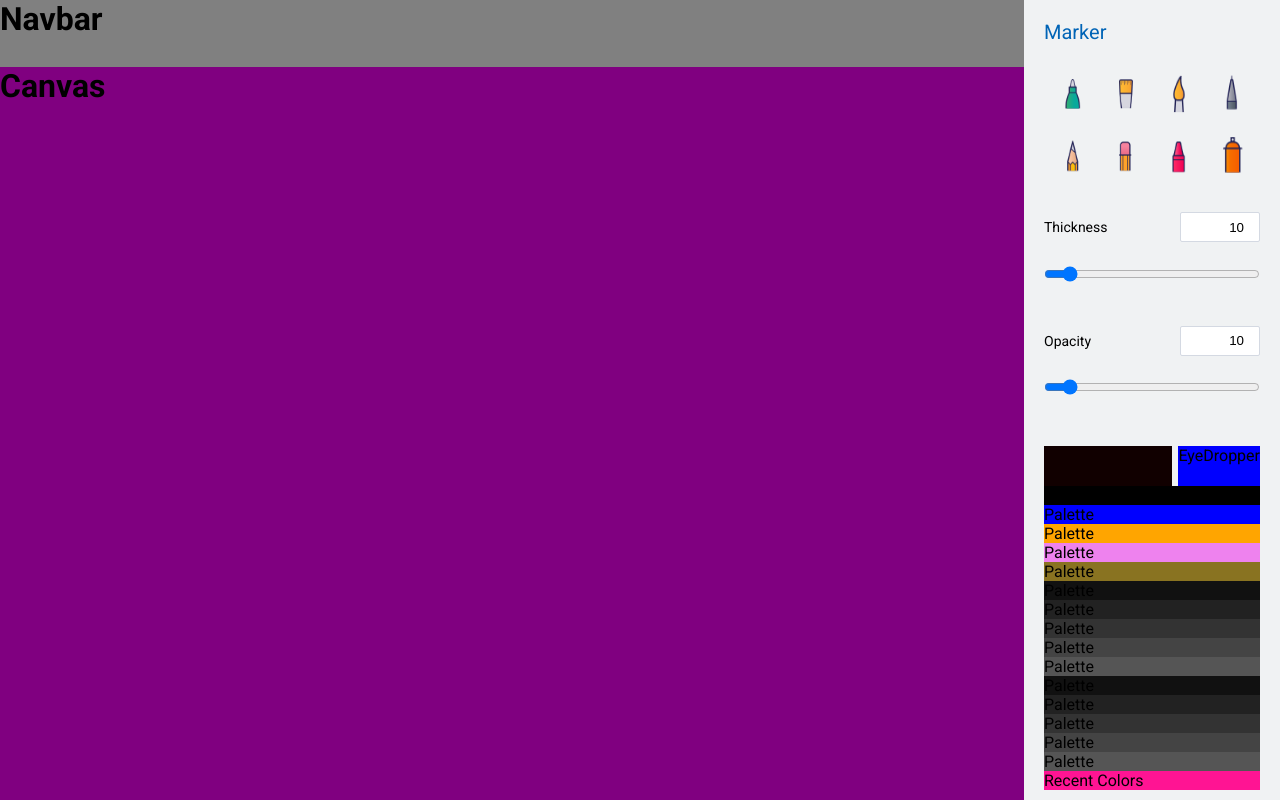
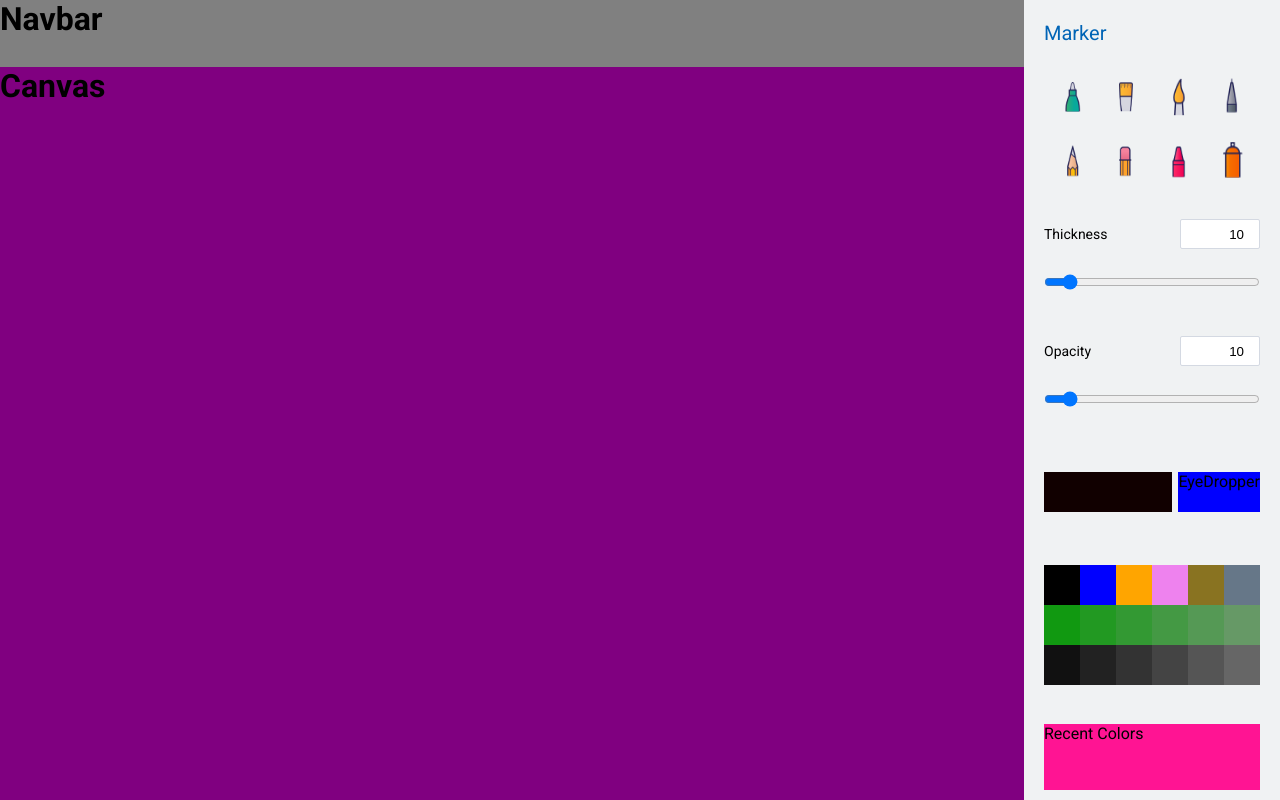
Before and after one commit to MHammadYou/paint-clone, a React (Vite) app: page / in a window 1280 px wide. Built offline with nearby package versions, Linux system fonts and the light colour scheme; the HTML template or start-up script is replaced by a standard one.

Commit message:
Added Palette styles

```diff
--- a/src/components/Colors.js
+++ b/src/components/Colors.js
@@ -3,9 +3,6 @@ import { ColorEditor, EyeDropper, ColorsPalette, RecentColors } from "./colors/i
 import "../css/components/colors/layout.css";
 
 function Colors() {
-
-
-
   return (
     <div className={"colors"}>
       <div className="colors-top">
--- a/src/components/colors/ColorsPalette.js
+++ b/src/components/colors/ColorsPalette.js
@@ -5,32 +5,29 @@ import Palette from "./Palette";
 export default function ColorsPalette() {
 
   const AllColors = [
-    ["black", "blue", "orange", "violet", "#897321"],
-    ["#111", "#222", "#333", "#444", "#555", "#666"],
-    ["#111", "#222", "#333", "#444", "#555", "#666"],
+    "black", "blue", "orange", "violet", "#897321", "#678",
+    "#191", "#292", "#393", "#494", "#595", "#696",
+    "#111", "#222", "#333", "#444", "#555", "#666",
   ];
 
-  const topColors = [];
-  const midColors = [];
-  const botColors = [];
+  const colors = [];
 
-  for (let i = 0; i < AllColors[0].length; i++) {
-    topColors.push(<Palette color={AllColors[0][i]} key={i}/>)
-    midColors.push(<Palette color={AllColors[1][i]} key={i}/>)
-    botColors.push(<Palette color={AllColors[2][i]} key={i}/>)
+  for (let i = 0; i < AllColors.length; i++) {
+    colors.push(<Palette color={AllColors[i]} key={i} className={"palette"}/>)
   }
-  console.log(topColors)
+
+  console.log(colors)
 
   return (
-    <div className={"colors-palette"} style={{"backgroundColor": "blue"}}>
-      <div className="top-colors">
-        {topColors}
+    <div className={"colors-palette"}>
+      <div className="top-palette-colors">
+        {colors.slice(0, 6)}
       </div>
-      <div className="mid-colors">
-        {midColors}
+      <div className="mid-palette-colors">
+        {colors.slice(6, 12)}
       </div>
-      <div className="bot-colors">
-        {botColors}
+      <div className="bot-palette-colors">
+        {colors.slice(12, 18)}
       </div>
     </div>
   )
--- a/src/components/colors/Palette.js
+++ b/src/components/colors/Palette.js
@@ -8,7 +8,7 @@ export default function Palette(props) {
 
   return (
     <div className={"palette"} style={{"backgroundColor": props.color}} onClick={handleChange}>
-      Palette
+
     </div>
   )
 }
--- a/src/css/components/colors/layout.css
+++ b/src/css/components/colors/layout.css
@@ -34,6 +34,24 @@
   flex: 3;
 }
 
+.colors-palette {
+  display: flex;
+  flex-direction: column;
+  justify-content: center;
+}
+
+.top-palette-colors,
+.mid-palette-colors,
+.bot-palette-colors {
+  width: 100%;
+  display: flex;
+}
+
+.palette {
+  width: 100%;
+  height: 40px;
+}
+
 .recent-colors-container {
   flex: 1;
   background-color: deeppink;
```
